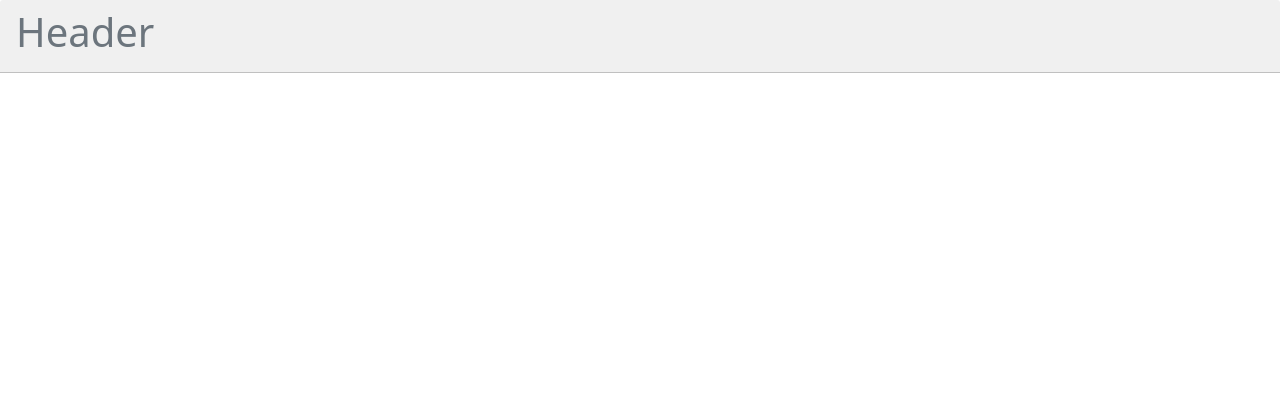
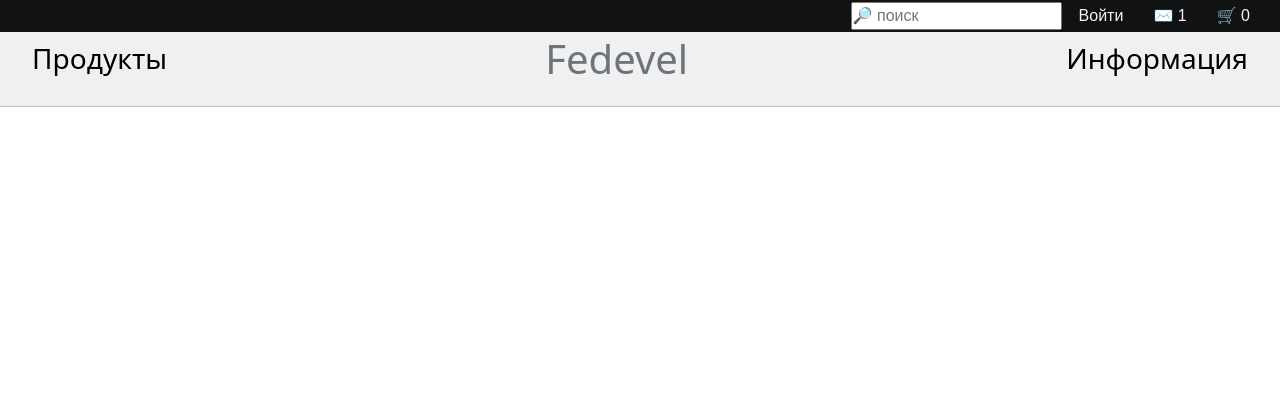
Before and after one commit to revike/fedevel, a Django app: page / in a window 1280 px wide. Shown: the top 420 px of the page. Run offline with Django 4.2, Linux system fonts and the light colour scheme; data that the repository does not hold is empty; some libraries are stand-ins or nearby versions.

Commit message:
главная страница примерно...

```diff
--- a/fedevel/main_app/static/css/style.css
+++ b/fedevel/main_app/static/css/style.css
@@ -18,3 +18,96 @@ body {
 .container {
     flex-grow: 1;
 }
+
+.header {
+    background-color: #101214;
+    display: flex;
+    justify-content: end;
+    align-items: center;
+    width: 100%;
+    overflow: hidden;
+    font-family: Arial, Helvetica, sans-serif;
+    position: fixed;
+    z-index: 100;
+    padding-right: 15px;
+}
+
+.header-menu {
+    margin-left: 15px;
+    margin-right: 15px;
+    text-decoration: none;
+    color: whitesmoke;
+}
+
+.header-top {
+    margin-top: 10px;
+    color: #6c757d;
+}
+
+.header__menu {
+    text-decoration: none;
+    color: black;
+}
+
+.link_fedevel {
+    text-decoration: none;
+}
+
+.header_2 {
+    width: 100%;
+    display: inline-flex;
+    justify-content: space-between;
+    align-items: center;
+}
+
+.dropdown {
+    overflow: hidden;
+}
+
+.dropdown .drop__btn {
+    font-size: 16px;
+    border: none;
+    outline: none;
+    padding: 14px 16px;
+    background-color: inherit;
+    font-family: inherit;
+    margin: 0;
+}
+
+.dropdown-content {
+    display: none;
+    position: fixed;
+    background-color: #f9f9f9;
+    min-width: 160px;
+    box-shadow: 0 8px 16px 0 rgba(0, 0, 0, 0.2);
+    border-radius: 10px;
+    z-index: 1;
+}
+
+.dropdown-content a {
+    float: none;
+    color: black;
+    padding: 10px 16px;
+    text-decoration: none;
+    display: block;
+    text-align: left;
+    border-radius: 10px;
+}
+
+.dropdown-content a:hover {
+    background-color: #ddd;
+    color: cornflowerblue;
+}
+
+.dropdown:hover .dropdown-content {
+    display: block;
+}
+
+.drop__btn:hover {
+    color: grey;
+}
+
+.search {
+    padding: 1px;
+    margin: 1px;
+}
--- a/fedevel/main_app/templates/main_app/includes/inc_header.html
+++ b/fedevel/main_app/templates/main_app/includes/inc_header.html
@@ -1,5 +1,48 @@
 <header>
-    <div class="dropdown-header card-header popover-header">
-        <h1>Header</h1>
+    <div class="header">
+        <label class="search">
+            <form action="#">
+                <input type="text" placeholder="🔎 поиск">
+            </form>
+        </label>
+        <a class="header-menu" href="#">Войти</a>
+        <a class="header-menu" href="#">✉️ 1</a>
+        <a class="header-menu" href="#">🛒 0</a>
+    </div>
+
+    <div class="dropdown-header card-header popover-header header-top">
+        <div class="header_2">
+
+            <div class="dropdown header__menu header-top">
+                <button
+                        {% if request.resolver_match.url_name.split.0 == 'category' %}class="drop__btn active"
+                        {% else %}class="drop__btn"{% endif %}>
+                    <h3>Продукты</h3>
+                </button>
+                <div class="dropdown-content">
+                    {% for category in categories %}
+                        <a href="#">{{ category }}</a>
+                    {% endfor %}
+                </div>
+            </div>
+            <a class="link_fedevel" href="{% url 'main:index' %}"><h1
+                    class="header-top">Fedevel</h1>
+            </a>
+
+            <div class="dropdown header__menu header-top">
+                <button
+                        {% if request.resolver_match.url_name.split.0 == 'category' %}class="drop__btn active"
+                        {% else %}class="drop__btn"{% endif %}>
+                    <h3>Информация</h3>
+                </button>
+                <div class="dropdown-content">
+                    <a class="" href="#">О компании</a>
+                    <a class="" href="#">Доставка</a>
+                    <a class="" href="#">Cookies</a>
+                    <a class="" href="#">Обратная связь</a>
+                </div>
+            </div>
+
+        </div>
     </div>
 </header>
--- a/fedevel/main_app/templates/main_app/index.html
+++ b/fedevel/main_app/templates/main_app/index.html
@@ -8,7 +8,6 @@
             <p>{{ object.product }}</p>
             <p>{{ object.price }}</p>
             <p>{{ object.product.product_image.get_queryset.0.image }}</p>
-            ----------------
         </h1>
     {% endfor %}
 
--- a/fedevel/main_app/views.py
+++ b/fedevel/main_app/views.py
@@ -1,5 +1,5 @@
 from django.views.generic import ListView
-from main_app.models import ProductOption
+from main_app.models import ProductOption, ProductCategory
 
 
 class IndexView(ListView):
@@ -10,5 +10,7 @@ class IndexView(ListView):
 
     def get_context_data(self, *, object_list=None, **kwargs):
         context = super().get_context_data(**kwargs)
+        categories = ProductCategory.objects.filter(is_active=True)
         context['title'] = 'главная'
+        context['categories'] = categories
         return context
```
